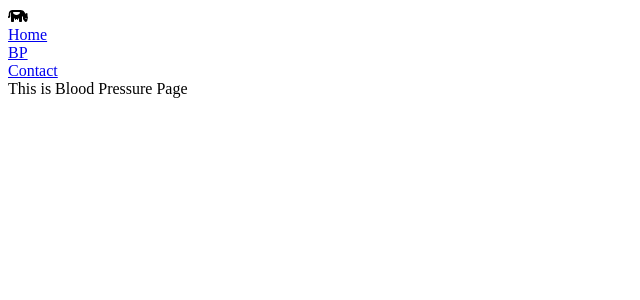
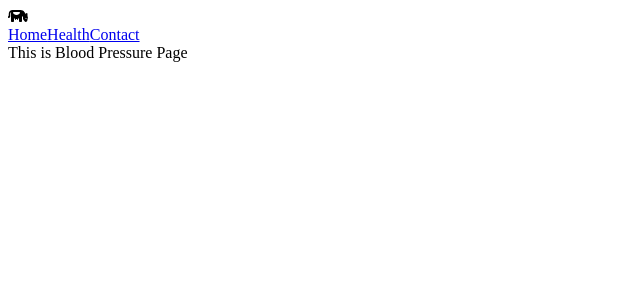
Before and after one commit to akblal/BeeHealthy, a React app: page /bloodpressure in a window 1280 px wide. Shown: the top 300 px of the page, without its empty margins (0-640 px from the left). Built offline with nearby package versions, Linux system fonts and the light colour scheme; the HTML template or start-up script is replaced by a standard one.

Commit message:
used active navigation links from react router to highlight active links

```diff
--- a/client/src/App.jsx
+++ b/client/src/App.jsx
@@ -1,6 +1,6 @@
 import React, { useState, useEffect } from 'react';
 import { createRoot } from 'react-dom/client';
-import { BrowserRouter as Router, Route, Routes, Link } from 'react-router-dom';
+import { BrowserRouter as Router, Route, Routes, NavLink } from 'react-router-dom';
 
 import Home from './components/Home.jsx';
 import BloodPressure from './components/BloodPressure.jsx';
@@ -21,17 +21,11 @@ function App () {
 
     <Router>
       <nav>
-        <FontAwesomeIcon icon= {faCow} />
-        <div className= 'navbar-links'>
-          <div className= 'link'>
-            <Link className= 'link-text' to='/'>Home</Link>
-          </div>
-          <div className= 'link'>
-            <Link className= 'link-text'to='/bloodpressure'>BP</Link>
-          </div>
-          <div className= 'link'>
-            <Link className= 'link-text' to='/contact'>Contact</Link>
-          </div>
+        <FontAwesomeIcon className = 'bee-logo' icon= {faCow} />
+        <div>
+          <NavLink to='/'>Home</NavLink>
+          <NavLink to='/bloodpressure'>Health</NavLink>
+          <NavLink to='/contact'>Contact</NavLink>
         </div>
       </nav>
 
--- a/client/src/components/BloodPressure.jsx
+++ b/client/src/components/BloodPressure.jsx
@@ -1,14 +1,12 @@
 import React from 'react';
-import { useParams } from 'react-router-dom';
 
 
 function BloodPressure () {
 
-let { username } = useParams();
 
   return (
     <div>
-      This is Blood Pressure Page {username}
+      This is Blood Pressure Page
     </div>
   )
 }
```
Also changed, not shown: 1 other file (tests, documents, lock files or other folders).
